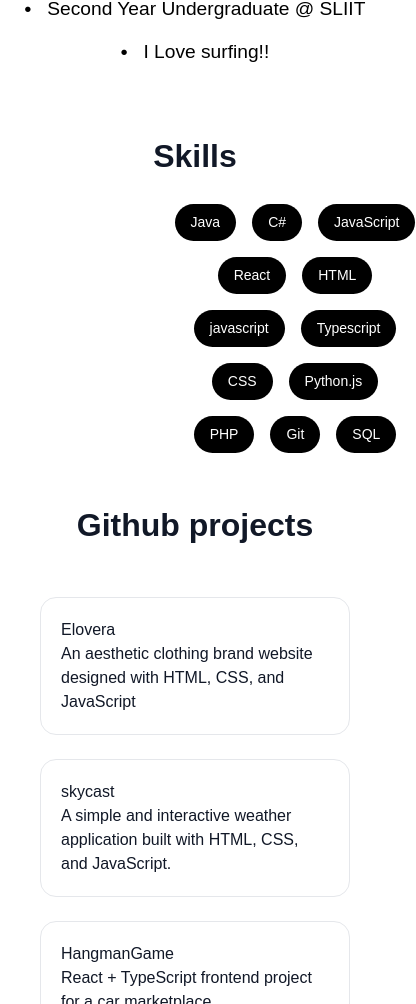
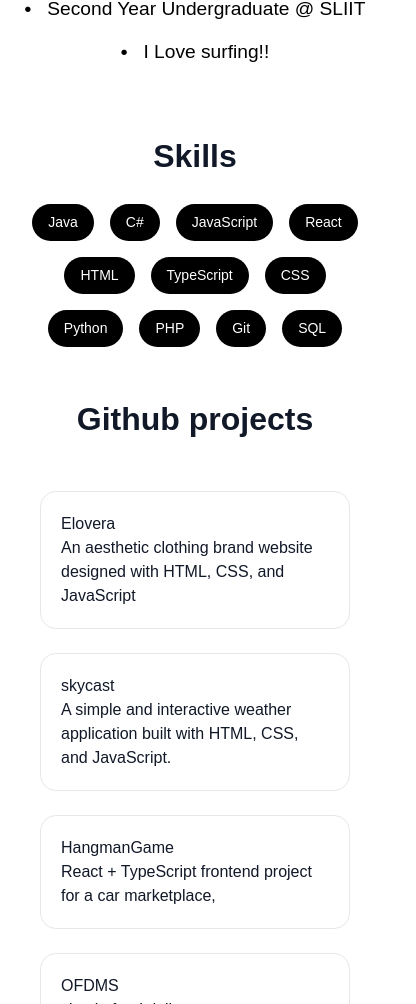
Before and after one commit to senuda-d/SenudaPortolio, a Next.js app: page / in a window 390 px wide. Shown: the part 890-1894 px from the top of the page, 416 px wide, since content can reach past the window. Built offline with nearby package versions, Linux system fonts and the light colour scheme.

Commit message:
fix skillset section issues

```diff
--- a/data/siteData.js
+++ b/data/siteData.js
@@ -19,7 +19,7 @@ export const site = {
   ],
 
   skills: [
-    "Java", "C#", "JavaScript", "React", , "HTML", "javascript", "Typescript", "CSS", "Python.js", "PHP", "Git", "SQL",
+    "Java", "C#", "JavaScript", "React", , "HTML", "TypeScript", "CSS", "Python", "PHP", "Git", "SQL",
   ],
 
   education: [
--- a/pages/index.js
+++ b/pages/index.js
@@ -95,12 +95,14 @@ export default function Home() {
         {/* skills section */}
         <section className={styles.skillsSection}>
           <h2 className={styles.skillsTitle}>Skills</h2>
+          <div className={styles.skillsContainer}>
             <div className={styles.skillsList}>
               {site.skills.map((skill, i) => (
                 <div key={i} className={styles.skillItem}>
                   {skill}
                 </div>
               ))}
+            </div>
           </div>
         </section>
 
--- a/styles/Home.module.css
+++ b/styles/Home.module.css
@@ -66,7 +66,6 @@
 
 /* Skills Section */
 .skillsSection {
-    max-width: 4xl;
     margin-top: 4rem;
     text-align: center;
 }
@@ -401,13 +400,22 @@
     font-size: 1.1rem;
   }
 
+
   .skillsTitle {
     margin-right: 0;
     text-align: center;
   }
 
+  .skillsContainer{
+    display: flex;
+    align-items: center;
+  }
+
   .skillsList {
     justify-content: center;
+    margin-right: 0px;
+    position: relative;
+    left: 0px;
   }
 
   .educationSection {
```
Lines whose indentation alone changed are shown as unchanged.
